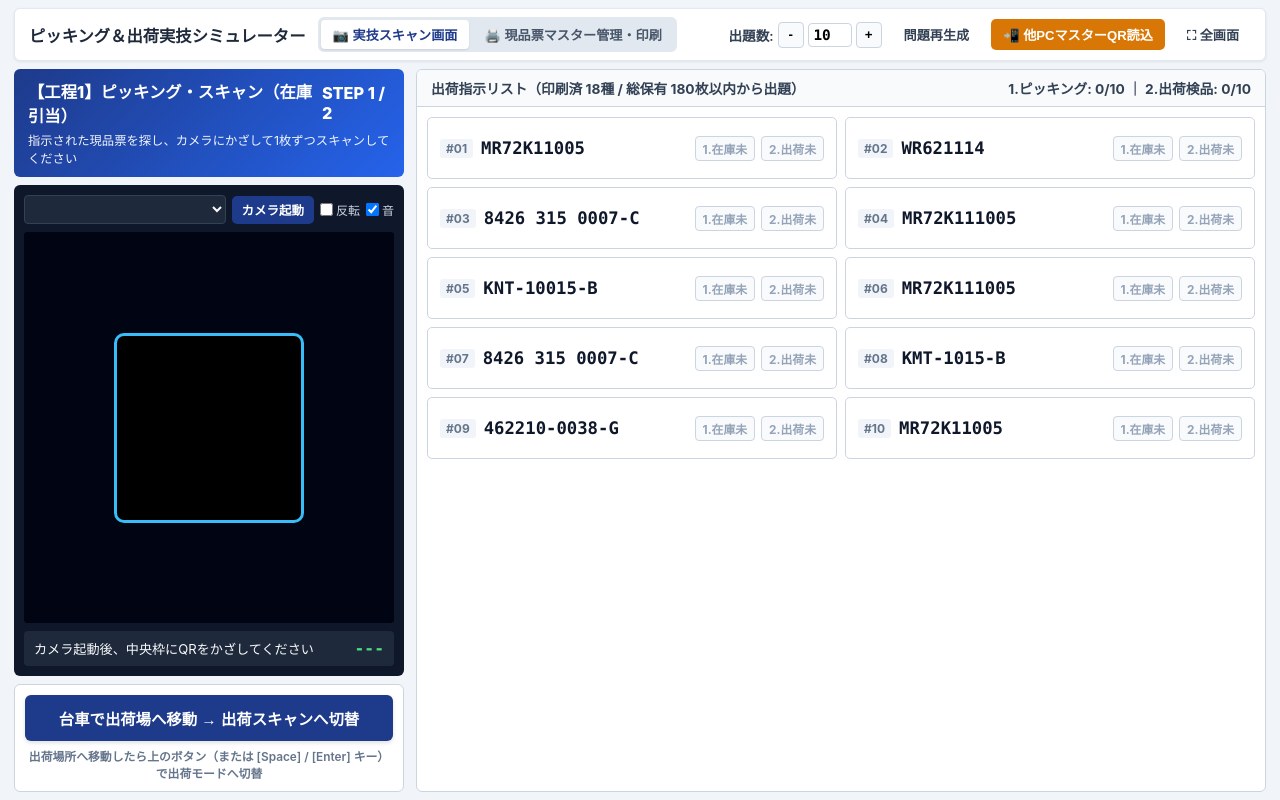
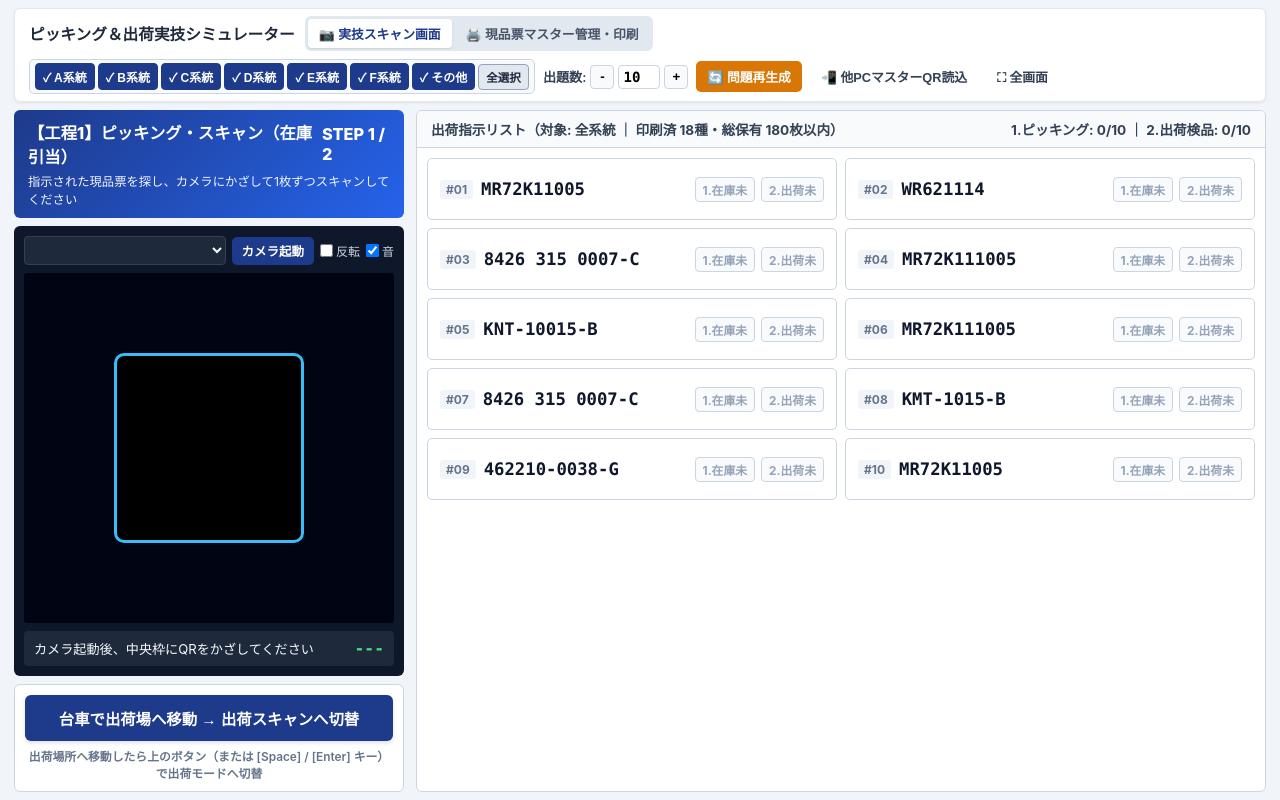
Before and after one commit to marcoDX0612/picking-sim, a plain HTML site: page index.html in a window 1280 px wide. Drawn offline with Linux system fonts and the light colour scheme.

Commit message:
Refactor HTML structure and styles for simulation
Updated title and adjusted various styles and layout properties for better UI consistency. Added multiple selection toggle for categories in the simulation controls.

```diff
--- a/index.html
+++ b/index.html
@@ -3,7 +3,7 @@
 <head>
   <meta charset="UTF-8">
   <meta name="viewport" content="width=device-width, initial-scale=1.0, maximum-scale=1.0, user-scalable=no">
-  <title>ピッキング＆出荷実技シミュレーター（iPadインラインカメラ対応・PC/スマホ縦横両対応）</title>
+  <title>ピッキング＆出荷実技シミュレーター（系統選択・iPadインラインカメラ・PC/スマホ縦横両対応）</title>
   <style>
     :root {
       --bg-color: #f1f5f9;
@@ -52,24 +52,24 @@
       justify-content: space-between;
       align-items: center;
       background: #ffffff;
-      padding: 8px 14px;
+      padding: 7px 14px;
       border-radius: 6px;
       box-shadow: 0 1px 3px rgba(0,0,0,0.08);
       border: 1px solid #e2e8f0;
       flex-shrink: 0;
+      gap: 8px;
+      flex-wrap: wrap;
+    }
+
+    .header-left {
+      display: flex;
+      align-items: center;
       gap: 10px;
       flex-wrap: wrap;
     }
 
-    .header-left {
-      display: flex;
-      align-items: center;
-      gap: 12px;
-      flex-wrap: wrap;
-    }
-
     .header-left h1 {
-      font-size: 1.02rem;
+      font-size: 0.98rem;
       font-weight: 700;
       color: #1e293b;
     }
@@ -83,10 +83,10 @@
     }
 
     .nav-tab {
-      padding: 5px 12px;
+      padding: 5px 11px;
       border: none;
       border-radius: 4px;
-      font-size: 0.82rem;
+      font-size: 0.8rem;
       font-weight: 700;
       cursor: pointer;
       background: transparent;
@@ -102,24 +102,68 @@
     .control-group {
       display: flex;
       align-items: center;
-      gap: 10px;
+      gap: 8px;
       flex-wrap: wrap;
+    }
+
+    /* 複数系統選択トグルチップ群 */
+    .cat-toggle-bar {
+      display: flex;
+      align-items: center;
+      gap: 3px;
+      background: #f8fafc;
+      padding: 3px 5px;
+      border-radius: 5px;
+      border: 1px solid #cbd5e1;
+      flex-wrap: wrap;
+    }
+
+    .cat-chip {
+      padding: 4px 7px;
+      border-radius: 4px;
+      font-size: 0.75rem;
+      font-weight: 800;
+      cursor: pointer;
+      border: 1.5px solid #cbd5e1;
+      background: #ffffff;
+      color: #64748b;
+      transition: all 0.12s;
+    }
+
+    .cat-chip.selected {
+      background: var(--primary);
+      border-color: var(--primary);
+      color: #ffffff;
+    }
+
+    .cat-chip-all {
+      padding: 4px 7px;
+      border-radius: 4px;
+      font-size: 0.72rem;
+      font-weight: 700;
+      cursor: pointer;
+      border: 1px solid #94a3b8;
+      background: #e2e8f0;
+      color: #1e293b;
+    }
+    .cat-chip-all:hover {
+      background: #cbd5e1;
     }
 
     .stepper {
       display: flex;
       align-items: center;
       gap: 4px;
-      font-size: 0.85rem;
+      font-size: 0.82rem;
       font-weight: 600;
       color: #334155;
     }
 
     .stepper input {
-      width: 44px;
+      width: 42px;
       text-align: center;
       padding: 3px 0;
-      font-size: 0.9rem;
+      font-size: 0.88rem;
       font-weight: bold;
       border: 1px solid var(--border-color);
       border-radius: 4px;
@@ -128,8 +172,8 @@
     }
 
     .btn-step {
-      width: 26px;
-      height: 26px;
+      width: 24px;
+      height: 24px;
       display: flex;
       align-items: center;
       justify-content: center;
@@ -142,15 +186,15 @@
     .btn-step:hover { background: #e2e8f0; }
 
     button.btn {
-      padding: 6px 12px;
+      padding: 6px 11px;
       border: none;
       border-radius: 5px;
       font-weight: 700;
-      font-size: 0.82rem;
+      font-size: 0.8rem;
       cursor: pointer;
       display: inline-flex;
       align-items: center;
-      gap: 5px;
+      gap: 4px;
       transition: background 0.15s;
     }
 
@@ -424,7 +468,7 @@
       display: flex;
       justify-content: space-between;
       align-items: center;
-      font-size: 0.86rem;
+      font-size: 0.85rem;
       font-weight: 700;
       color: #334155;
       flex-shrink: 0;
@@ -437,7 +481,7 @@
       border-bottom: 1px solid #fde68a;
       color: #92400e;
       padding: 6px 14px;
-      font-size: 0.8rem;
+      font-size: 0.79rem;
       font-weight: 700;
       display: none;
       justify-content: space-between;
@@ -1278,14 +1322,26 @@
     </div>
 
     <div class="control-group" id="simControls">
+      <!-- 出題系統の複数選択チェックボックス（問題再生成ボタンで反映） -->
+      <div class="cat-toggle-bar" title="指示書に出題したい系統を複数選択し、「問題再生成」を押してください">
+        <button type="button" class="cat-chip selected" id="simChip_A" onclick="toggleSimCategory('A'); this.blur();">✓ A系統</button>
+        <button type="button" class="cat-chip selected" id="simChip_B" onclick="toggleSimCategory('B'); this.blur();">✓ B系統</button>
+        <button type="button" class="cat-chip selected" id="simChip_C" onclick="toggleSimCategory('C'); this.blur();">✓ C系統</button>
+        <button type="button" class="cat-chip selected" id="simChip_D" onclick="toggleSimCategory('D'); this.blur();">✓ D系統</button>
+        <button type="button" class="cat-chip selected" id="simChip_E" onclick="toggleSimCategory('E'); this.blur();">✓ E系統</button>
+        <button type="button" class="cat-chip selected" id="simChip_F" onclick="toggleSimCategory('F'); this.blur();">✓ F系統</button>
+        <button type="button" class="cat-chip selected" id="simChip_OTHER" onclick="toggleSimCategory('OTHER'); this.blur();">✓ その他</button>
+        <button type="button" class="cat-chip-all" onclick="selectAllSimCategories(); this.blur();">全選択</button>
+      </div>
+
       <div class="stepper">
         <span>出題数:</span>
         <button class="btn-step" onclick="changeOrderCount(-1); this.blur();">-</button>
         <input type="number" id="orderCountInput" value="10" min="1" max="50" onchange="resetSimulation(); this.blur();">
         <button class="btn-step" onclick="changeOrderCount(1); this.blur();">+</button>
       </div>
-      <button class="btn btn-outline" onclick="resetSimulation(); this.blur();">問題再生成</button>
-      <button class="btn btn-warning" onclick="toggleSyncScanMode(); this.blur();" id="btnToggleSync">📲 他PCマスターQR読込</button>
+      <button class="btn btn-warning" onclick="resetSimulation(); this.blur();" title="選択中の系統・出題数で新しい指示書を生成">🔄 問題再生成</button>
+      <button class="btn btn-outline" onclick="toggleSyncScanMode(); this.blur();" id="btnToggleSync">📲 他PCマスターQR読込</button>
       <button class="btn btn-outline" onclick="toggleFullScreen(); this.blur();">⛶ 全画面</button>
     </div>
   </header>
@@ -1356,7 +1412,7 @@
 
     <div class="board-column">
       <div class="board-header">
-        <span id="boardHeaderTitle">出荷指示リスト（印刷済保有枚数以内から出題・手元カード不足なし）</span>
+        <span id="boardHeaderTitle">出荷指示リスト（選択系統の印刷済保有枚数以内から出題）</span>
         <span id="progressSummary">ピッキング: 0/10 ｜ 出荷検品: 0/10</span>
       </div>
       <div class="unprinted-alert-bar" id="unprintedAlertBar">
@@ -2154,11 +2210,14 @@
   })();
 
   /* ============================================================================
-     3. 全6系統（A〜F）完全架空マスター＆系統別種類数・印刷済み保有枚数上限管理
+     3. 全6系統（A〜F）＋その他 複数選択 ＆ マスター保有枚数上限管理
      ============================================================================ */
   const STORAGE_KEY_MASTER = 'picking_sim_master_v5_catkinds';
   const STORAGE_KEY_COPIES = 'picking_sim_copies_v2';
   const STORAGE_KEY_TIMER_MODE = 'picking_sim_secret_timer_mode';
+
+  const ALL_SIM_CATEGORIES = ['A', 'B', 'C', 'D', 'E', 'F', 'OTHER'];
+  let selectedSimCategories = new Set(ALL_SIM_CATEGORIES);
 
   const CATEGORY_NAMES = {
     A: '系統A：6桁-4桁',
@@ -2169,6 +2228,34 @@
     F: '系統F：英字3-数字5',
     OTHER: 'その他・自由入力'
   };
+
+  function toggleSimCategory(cat) {
+    if (selectedSimCategories.has(cat)) {
+      if (selectedSimCategories.size <= 1) {
+        return; // 最低1系統は必ず選択状態を維持
+      }
+      selectedSimCategories.delete(cat);
+    } else {
+      selectedSimCategories.add(cat);
+    }
+    updateSimCategoryChipUI();
+  }
+
+  function selectAllSimCategories() {
+    selectedSimCategories = new Set(ALL_SIM_CATEGORIES);
+    updateSimCategoryChipUI();
+  }
+
+  function updateSimCategoryChipUI() {
+    ALL_SIM_CATEGORIES.forEach(cat => {
+      const btn = document.getElementById(`simChip_${cat}`);
+      if (!btn) return;
+      const isSel = selectedSimCategories.has(cat);
+      btn.classList.toggle('selected', isSel);
+      const label = cat === 'OTHER' ? 'その他' : `${cat}系統`;
+      btn.textContent = `${isSel ? '✓ ' : ''}${label}`;
+    });
+  }
 
   function detectCategory(code) {
     const s = code.trim().toUpperCase();
@@ -2400,7 +2487,7 @@
   }
 
   /* ============================================================================
-     5. タブ切替・実技シミュレーション進行制御（印刷済み保有枚数上限保証）
+     5. タブ切替・実技シミュレーション進行制御（選択系統＆印刷済み保有枚数上限保証）
      ============================================================================ */
   function switchTab(tab) {
     if (currentPhase === 'sync' && tab !== 'sim') {
@@ -2455,9 +2542,14 @@
     }
     let reqCount = Math.max(1, Math.min(50, parseInt(document.getElementById('orderCountInput').value) || 10));
 
+    // 選択された系統に属し、かつ「印刷済（保有枚数1枚以上）」の部品だけを抽出
+    const activeCatList = ALL_SIM_CATEGORIES.filter(c => selectedSimCategories.has(c));
     const availableDeck = [];
     let printedKindsCount = 0;
+
     masterItems.forEach(item => {
+      const cat = item.category || detectCategory(item.code);
+      if (!selectedSimCategories.has(cat)) return;
       if (item.printed && item.copies > 0) {
         printedKindsCount++;
         const cap = Math.min(50, Math.floor(item.copies));
@@ -2467,9 +2559,21 @@
       }
     });
 
+    const catLabelStr = activeCatList.length === ALL_SIM_CATEGORIES.length
+      ? '全系統'
+      : activeCatList.map(c => c === 'OTHER' ? 'その他' : `${c}`).join('・') + '系統';
+
     if (availableDeck.length === 0) {
-      masterItems.forEach(item => availableDeck.push(item.code));
-      printedKindsCount = masterItems.length;
+      // 選択した系統に印刷済カードが1枚もない場合のフォールバック＆注意喚起
+      const fallbackItems = masterItems.filter(item => selectedSimCategories.has(item.category || detectCategory(item.code)));
+      if (fallbackItems.length > 0) {
+        fallbackItems.forEach(item => availableDeck.push(item.code));
+        printedKindsCount = fallbackItems.length;
+      } else {
+        masterItems.forEach(item => availableDeck.push(item.code));
+        printedKindsCount = masterItems.length;
+      }
+      alert(`選択した系統（${catLabelStr}）に「印刷済（保有1枚以上）」の現品票がありません。\n「現品票マスター管理・印刷」画面で保有枚数を設定するか、印刷を実行してください。`);
     }
 
     for (let i = availableDeck.length - 1; i > 0; i--) {
@@ -2495,7 +2599,7 @@
     lastCode = null;
     document.getElementById('lastScannedText').textContent = '---';
     document.getElementById('boardHeaderTitle').textContent =
-      `出荷指示リスト（印刷済 ${printedKindsCount}種 / 総保有 ${availableDeck.length}枚以内から出題）`;
+      `出荷指示リスト（対象: ${catLabelStr} ｜ 印刷済 ${printedKindsCount}種・総保有 ${availableDeck.length}枚以内）`;
 
     updateUnprintedAlertBar();
     updatePhaseUI();
@@ -3475,6 +3579,7 @@
       }
     } catch (e) {}
 
+    updateSimCategoryChipUI();
     await populateCameras();
     resetSimulation();
   };
```
